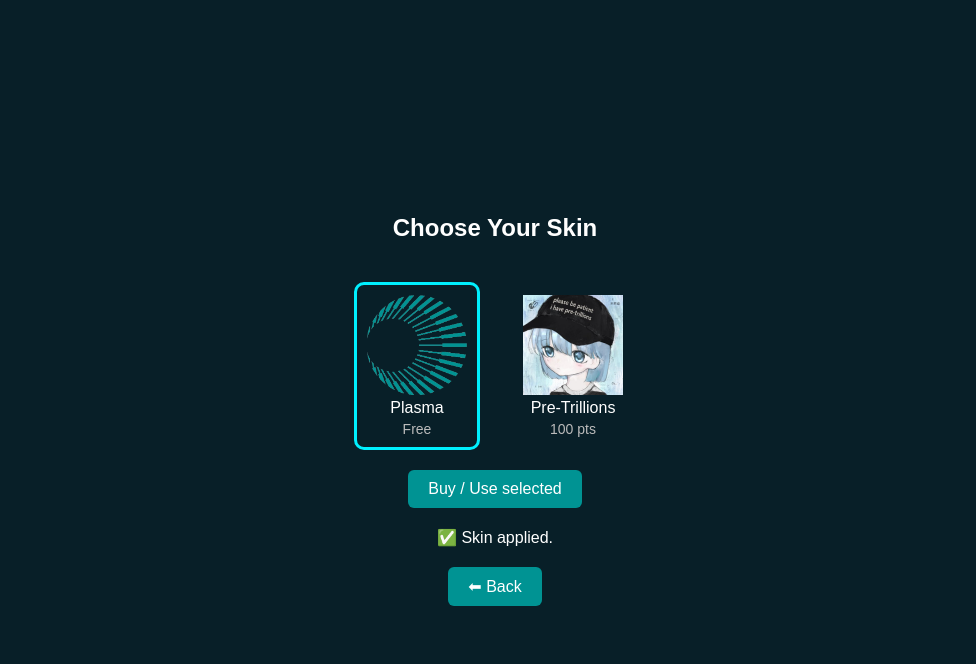
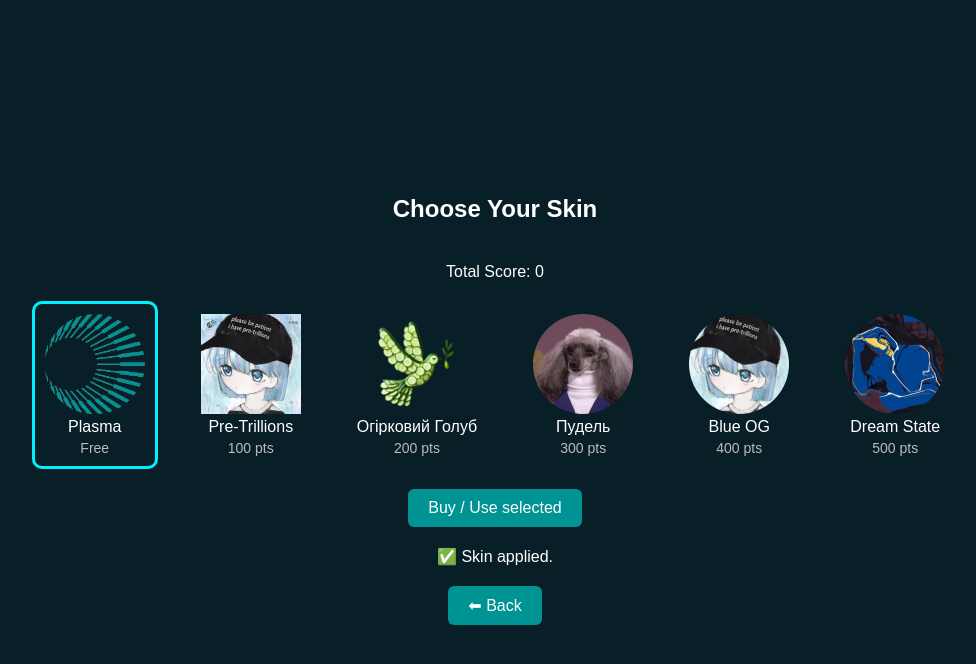
Before and after one commit to CrpBase/plasmagame, a plain HTML site: page shop.html in a window 1280 px wide. Both pictures are taken after a click on the button "Buy / Use selected". Shown: the whole page, without its empty margins (145-1121 px from the left). Drawn offline with Linux system fonts and the light colour scheme.

Commit message:
Update shop.html

```diff
--- a/shop.html
+++ b/shop.html
@@ -21,7 +21,9 @@
     }
     .skins {
       display: flex;
+      flex-wrap: wrap;
       gap: 30px;
+      justify-content: center;
     }
     .skin {
       border: 3px solid transparent;
@@ -57,16 +59,37 @@
 </head>
 <body>
   <h2>Choose Your Skin</h2>
+  <div>Total Score: <span id="totalPoints"></span></div>
   <div class="skins">
-    <div id="default" class="skin" data-id="player.png">
+    <div class="skin" data-id="player.png" data-price="0">
       <img src="player.png" />
       <div>Plasma</div>
       <div class="price">Free</div>
     </div>
-    <div id="pretrillions" class="skin" data-id="skin_pretrillions.png">
+    <div class="skin" data-id="skin_pretrillions.png" data-price="100">
       <img src="skin_pretrillions.png" />
       <div>Pre-Trillions</div>
       <div class="price">100 pts</div>
+    </div>
+    <div class="skin" data-id="skin_cucubird.png" data-price="200">
+      <img src="skin_cucubird.png" />
+      <div>Огірковий Голуб</div>
+      <div class="price">200 pts</div>
+    </div>
+    <div class="skin" data-id="skin_poodle.png" data-price="300">
+      <img src="skin_poodle.png" />
+      <div>Пудель</div>
+      <div class="price">300 pts</div>
+    </div>
+    <div class="skin" data-id="skin_bluepose.png" data-price="400">
+      <img src="skin_bluepose.png" />
+      <div>Blue OG</div>
+      <div class="price">400 pts</div>
+    </div>
+    <div class="skin" data-id="skin_dream.png" data-price="500">
+      <img src="skin_dream.png" />
+      <div>Dream State</div>
+      <div class="price">500 pts</div>
     </div>
   </div>
 
@@ -76,48 +99,62 @@
 
   <script>
     let selected = localStorage.getItem("selectedSkin") || "player.png";
-    const totalScore = parseInt(localStorage.getItem("totalScore") || "0");
-    const owned = localStorage.getItem("skinOwned") === "yes";
+    document.querySelector(`[data-id="${selected}"]`)?.classList.add("selected");
 
+    const totalPointsEl = document.getElementById("totalPoints");
+    const statusEl = document.getElementById("status");
+    const buyBtn = document.getElementById("buy");
     const skins = document.querySelectorAll(".skin");
+
+    function getOwnedSkins() {
+      return JSON.parse(localStorage.getItem("ownedSkins") || "[]");
+    }
+
+    function setOwnedSkin(id) {
+      const owned = getOwnedSkins();
+      if (!owned.includes(id)) {
+        owned.push(id);
+        localStorage.setItem("ownedSkins", JSON.stringify(owned));
+      }
+    }
+
+    function updateTotalScoreDisplay() {
+      const total = parseInt(localStorage.getItem("totalScore") || "0");
+      totalPointsEl.textContent = total;
+    }
+
+    updateTotalScoreDisplay();
+
     skins.forEach(skin => {
-      skin.onclick = () => {
+      skin.addEventListener("click", () => {
         skins.forEach(s => s.classList.remove("selected"));
         skin.classList.add("selected");
         selected = skin.dataset.id;
-      };
+      });
     });
 
-    // Встановлюємо вибраний скин
-    document.querySelector(`[data-id="${selected}"]`)?.classList.add("selected");
+    buyBtn.onclick = () => {
+      const price = parseInt(document.querySelector(`[data-id="${selected}"]`).dataset.price || "0");
+      const totalScore = parseInt(localStorage.getItem("totalScore") || "0");
+      const owned = getOwnedSkins();
 
-    document.getElementById("buy").onclick = () => {
-  const currentScore = parseInt(localStorage.getItem("totalScore") || "0");
-  const alreadyOwned = localStorage.getItem("skinOwned") === "yes";
-
-  if (selected === "skin_pretrillions.png") {
-    if (!alreadyOwned) {
-      if (currentScore >= 100) {
-        const newScore = currentScore - 100;
+      if (price > 0 && !owned.includes(selected)) {
+        if (totalScore >= price) {
+          const newScore = totalScore - price;
           localStorage.setItem("totalScore", String(newScore));
-        localStorage.setItem("skinOwned", "yes");
+          setOwnedSkin(selected);
           localStorage.setItem("selectedSkin", selected);
-        document.getElementById("status").innerText = "✅ Purchased and applied!";
-        document.getElementById("totalPoints").textContent = newScore;
+          statusEl.innerText = "✅ Purchased and applied!";
+          updateTotalScoreDisplay();
         } else {
-        document.getElementById("status").innerText = "❌ Not enough points.";
+          statusEl.innerText = "❌ Not enough points.";
           return;
         }
       } else {
         localStorage.setItem("selectedSkin", selected);
-      document.getElementById("status").innerText = "✅ Skin applied.";
-    }
-  } else {
-    localStorage.setItem("selectedSkin", selected);
-    document.getElementById("status").innerText = "✅ Skin applied.";
+        statusEl.innerText = "✅ Skin applied.";
       }
     };
-
   </script>
 </body>
 </html>
```
Lines whose indentation alone changed are shown as unchanged.
